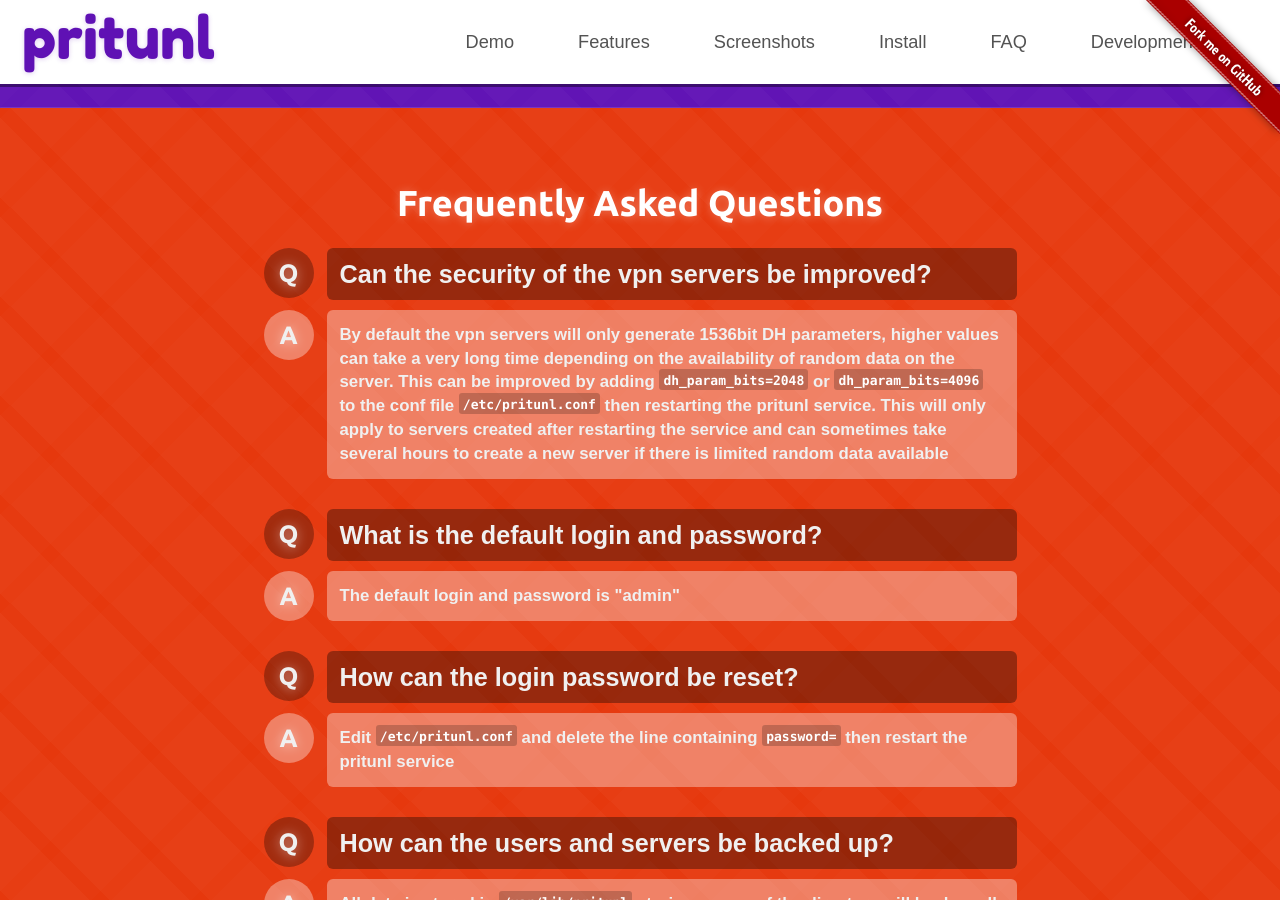
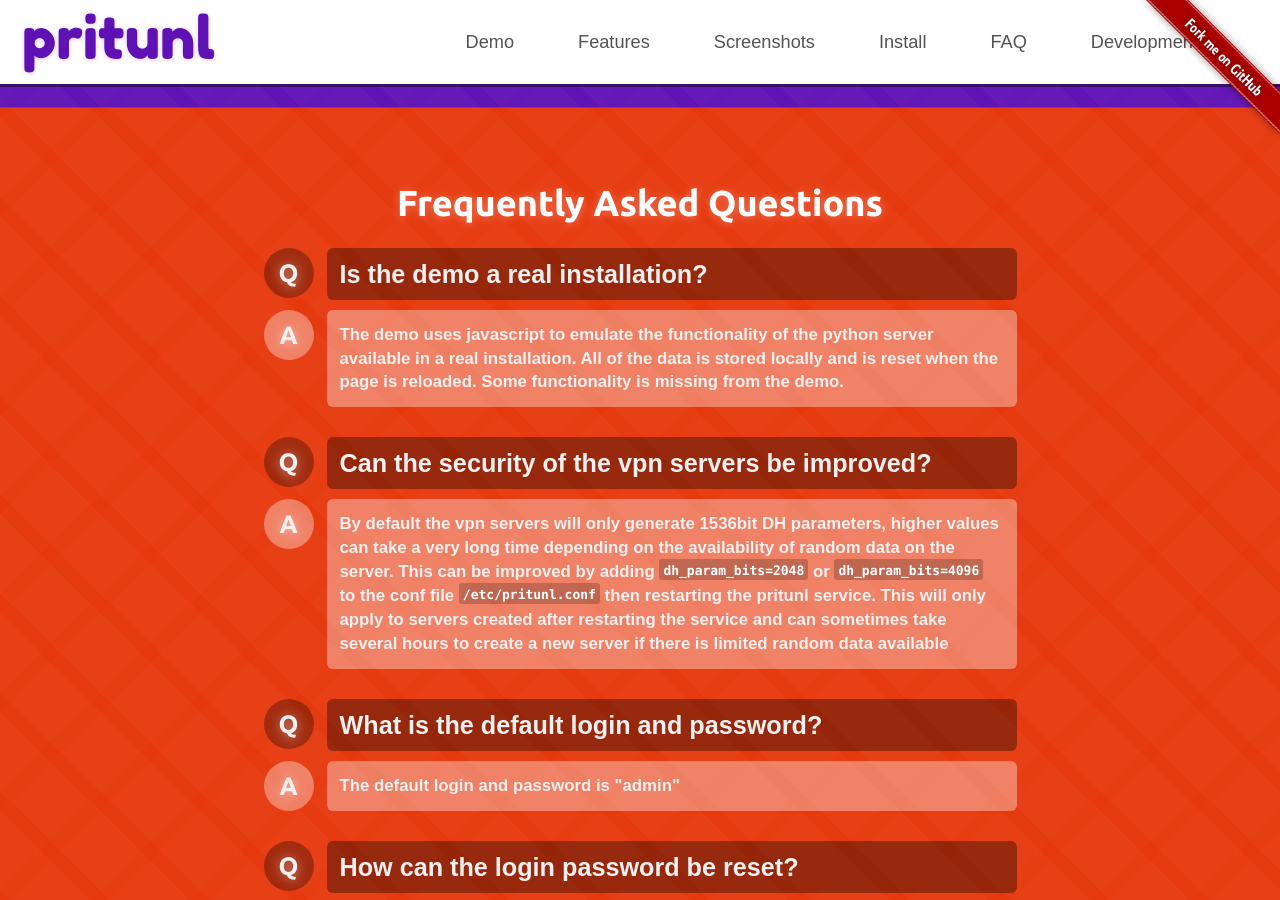
Before and after one commit to pritunl/pritunl.github.io, a Jekyll site: the page built from index.html, in a window 1280 px wide and 900 px high, scrolled down 6213 px. Built offline with Jekyll 4.4.1, drawn with Linux system fonts in a browser that asks for light colours; nearby versions of some CDN libraries; Markdown is read by kramdown in place of the engine named in the settings.

Commit message:
Add faq question

```diff
--- a/index.html
+++ b/index.html
@@ -910,6 +910,22 @@
               <span>Q</span>
             </div>
             <div class="faq-point-description">
+              <span>Is the demo a real installation?</span>
+            </div>
+          </div>
+          <div class="faq-point answer clearfix">
+            <div class="faq-point-label header">
+              <span>A</span>
+            </div>
+            <div class="faq-point-description">
+              The demo uses javascript to emulate the functionality of the python server available in a real installation. All of the data is stored locally and is reset when the page is reloaded. Some functionality is missing from the demo.
+            </div>
+          </div>
+          <div class="faq-point question clearfix">
+            <div class="faq-point-label header">
+              <span>Q</span>
+            </div>
+            <div class="faq-point-description">
               <span>Can the security of the vpn servers be improved?</span>
             </div>
           </div>
```
